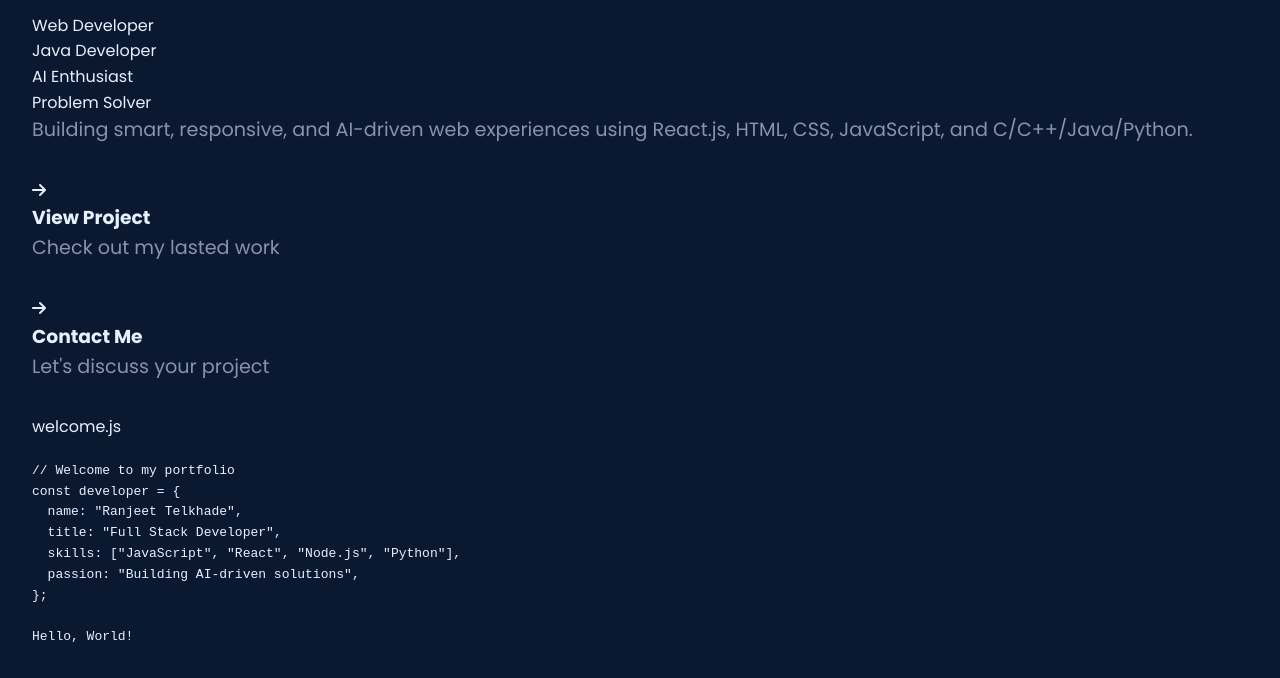
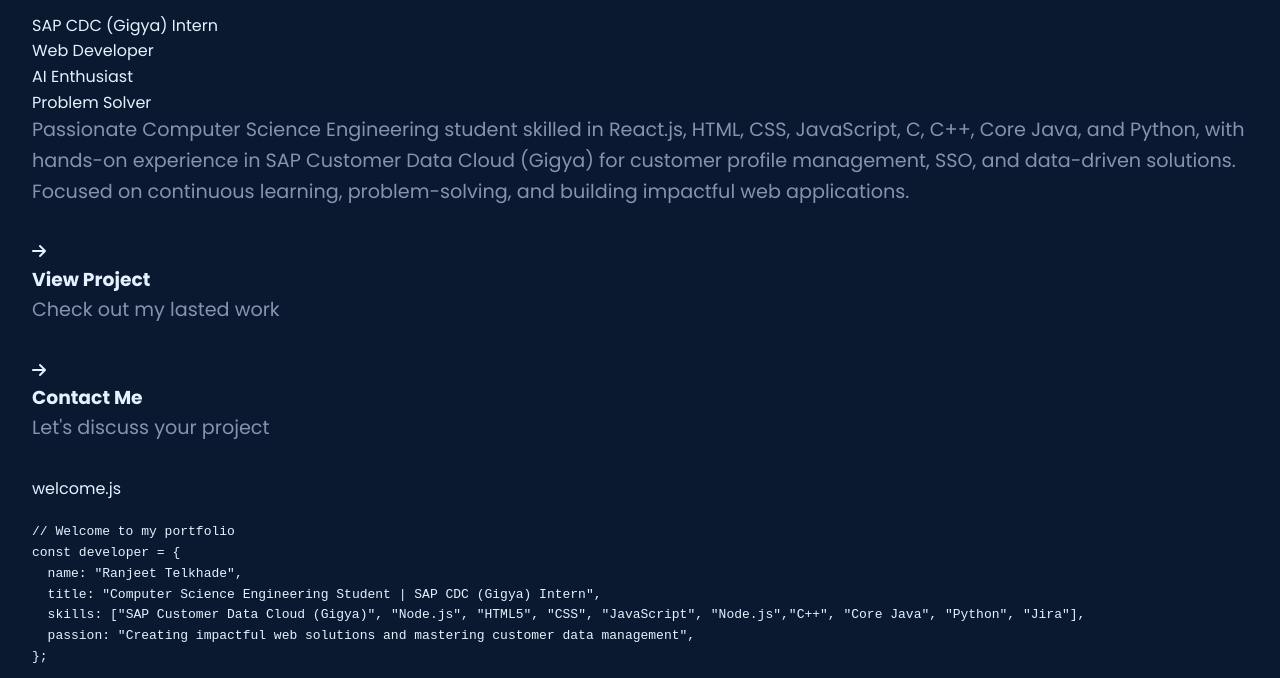
Before and after one commit to ranjeettelkhade123/portfolio, a website: page home.html in a window 1280 px wide. Shown: the part 862-1540 px from the top of the page. Drawn offline with nearby package versions, Linux system fonts and the light colour scheme.

Commit message:
Update home.html
Changes a welcome section & introduction

```diff
--- a/home.html
+++ b/home.html
@@ -48,12 +48,12 @@
                 </div>
                 <h1 class="glitch" data-text="Ranjeet Telkhade">Ranjeet Telkhade</h1>
                 <div class="hero-title">
+                        <div class="hero-title-item">SAP CDC (Gigya) Intern</div>
                         <div class="hero-title-item">Web Developer</div>
-                        <div class="hero-title-item">Java Developer</div>
                         <div class="hero-title-item">AI Enthusiast</div>
                         <div class="hero-title-item">Problem Solver</div>
                 </div>
-                <p class="hero-description">Building smart, responsive, and AI-driven web experiences using React.js, HTML, CSS, JavaScript, and C/C++/Java/Python.</p>
+                <p class="hero-description">Passionate Computer Science Engineering student skilled in React.js, HTML, CSS, JavaScript, C, C++, Core Java, and Python, with hands-on experience in SAP Customer Data Cloud (Gigya) for customer profile management, SSO, and data-driven solutions. Focused on continuous learning, problem-solving, and building impactful web applications.</p>
                 <div class="cta-container">
                     <i class="fas fa-arrow-right"></i>
                     <a href="projects.html" >
@@ -82,9 +82,9 @@
 <span class="code-comment">// Welcome to my portfolio</span>
 <span class="code-keyword">const</span> <span class="code-function">developer</span> = {
   <span class="code-property">name</span>: <span class="code-string">"Ranjeet Telkhade"</span>,
-  <span class="code-property">title</span>: <span class="code-string">"Full Stack Developer"</span>,
-  <span class="code-property">skills</span>: [<span class="code-string">"JavaScript"</span>, <span class="code-string">"React"</span>, <span class="code-string">"Node.js"</span>, <span class="code-string">"Python"</span>],
-  <span class="code-property">passion</span>: <span class="code-string">"Building AI-driven solutions"</span>,
+  <span class="code-property">title</span>: <span class="code-string">"Computer Science Engineering Student | SAP CDC (Gigya) Intern"</span>,
+  <span class="code-property">skills</span>: [<span class="code-string">"SAP Customer Data Cloud (Gigya)"</span>, <span class="code-string">"Node.js"</span>, <span class="code-string">"HTML5"</span>, <span class="code-string">"CSS"</span>, <span class="code-string">"JavaScript"</span>, <span class="code-string">"Node.js"</span>,<span class="code-string">"C++"</span>, <span class="code-string">"Core Java"</span>, <span class="code-string">"Python"</span>, <span class="code-string">"Jira"</span>],
+  <span class="code-property">passion</span>: <span class="code-string">"Creating impactful web solutions and mastering customer data management"</span>,
 };
 
 <span class="code-function">Hello, World!</span>
```
